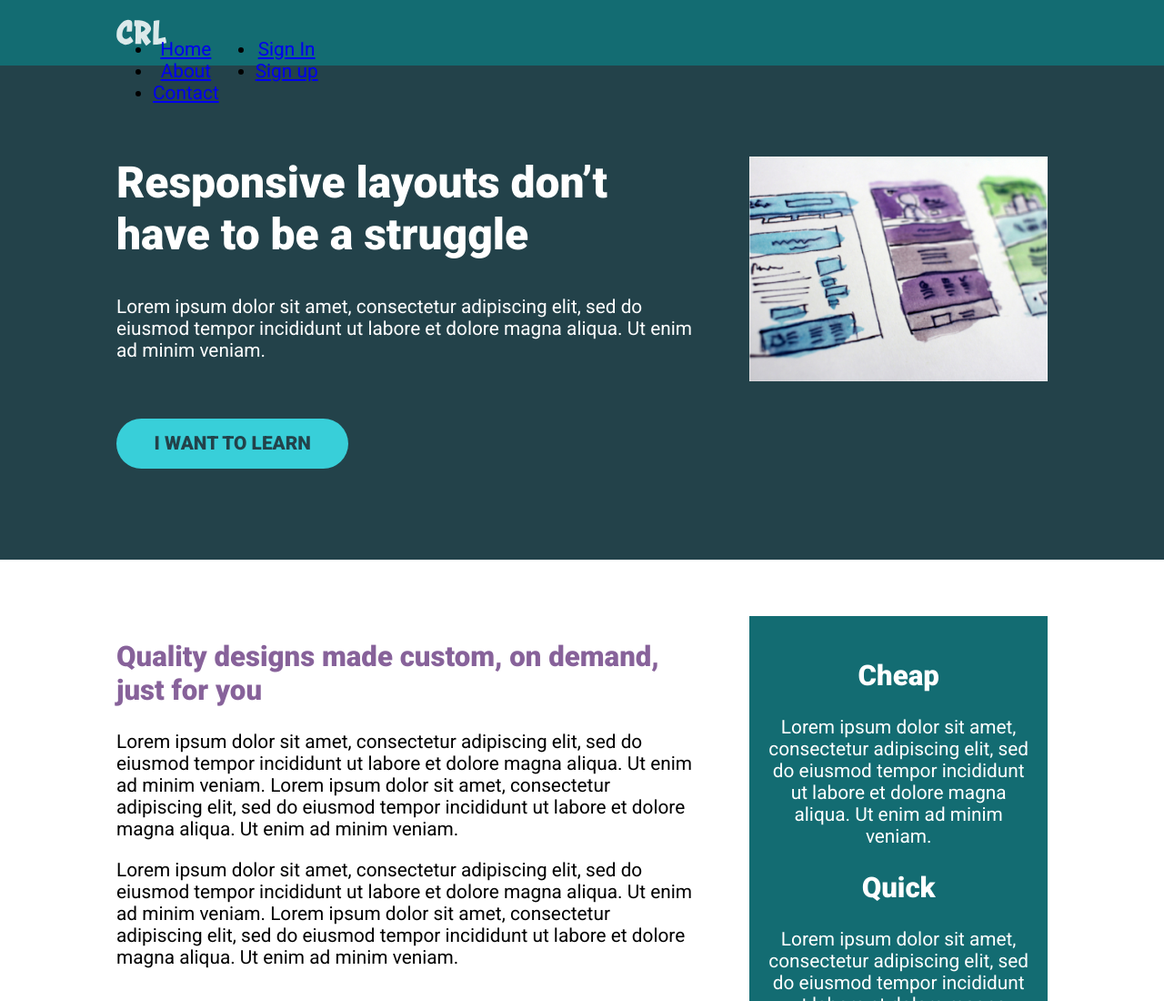
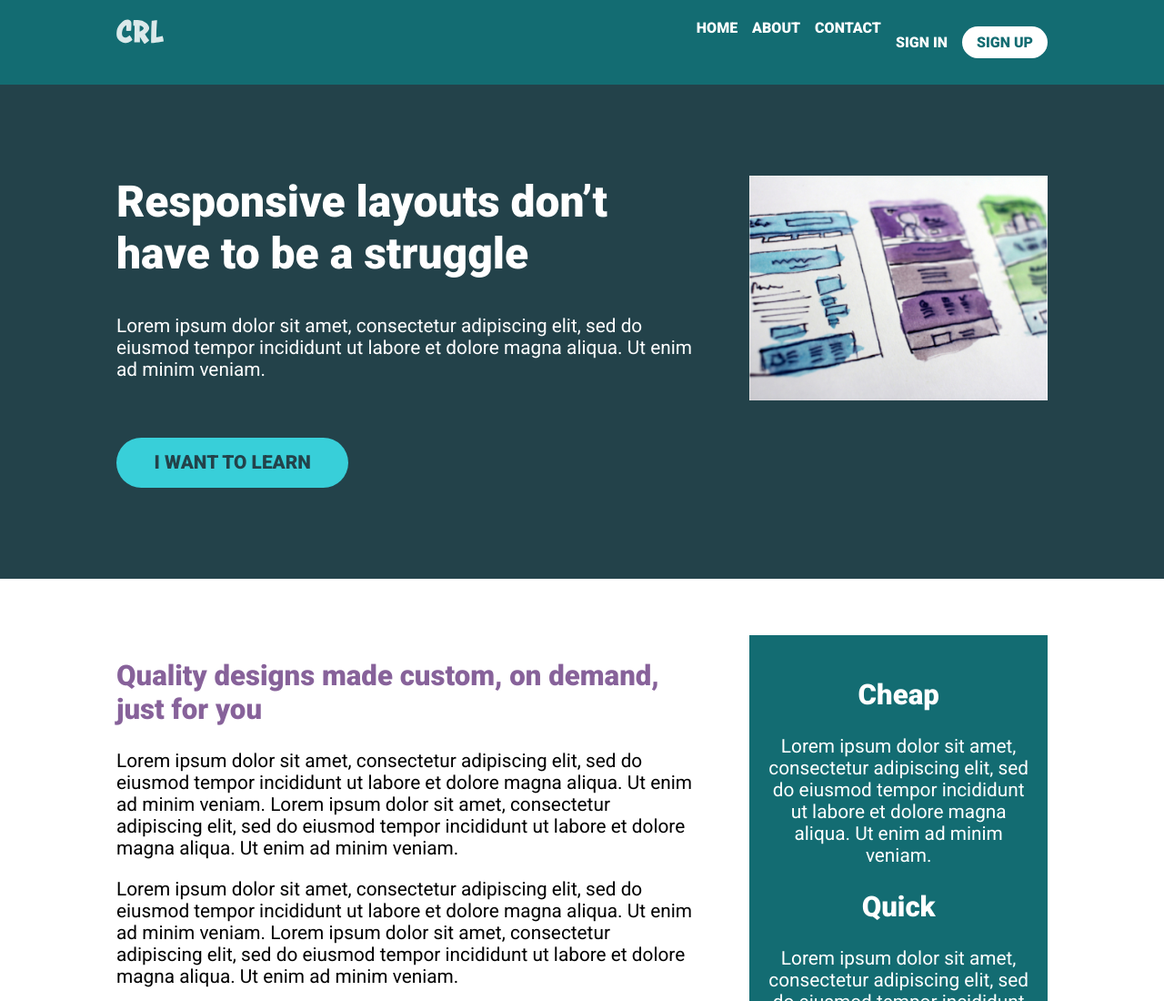
Before and after one commit to MaadhavBhatt/kp-conquering-responsive-layouts, a plain HTML site: page challenge08 – mobile nav challenge/index.html in a window 1280 px wide. Shown: the top 1100 px of the page at 91% size. Drawn offline with Linux system fonts and the light colour scheme.

Commit message:
Complete mobile nav challenge

```diff
--- a/challenge08 – mobile nav challenge/style.css
+++ b/challenge08 – mobile nav challenge/style.css
@@ -66,6 +66,7 @@ header {
 
 .nav {
   width: 100%;
+  margin-top: 1rem;
 }
 
 .nav-toggle {
@@ -85,6 +86,40 @@ header {
 
 .nav-toggle:focus,
 .nav-toggle:hover {
+  opacity: 0.75;
+}
+
+.nav__list {
+  margin: 0;
+  padding: 0;
+  list-style: none;
+  font-size: 1rem;
+  font-weight: 600;
+}
+
+.nav__list--primary {
+  margin-bottom: 2em;
+}
+
+.nav__item {
+  margin-top: 1em;
+}
+
+.nav__link {
+  color: #fff;
+  text-decoration: none;
+  text-transform: uppercase;
+}
+
+.nav__link--button {
+  background: #fff;
+  color: #136c72;
+  border-radius: 2em;
+  padding: 0.5em 1em;
+}
+
+.nav__link:hover,
+.nav__link:focus {
   opacity: 0.75;
 }
 
@@ -167,9 +202,24 @@ header {
   }
 
   .nav {
+    position: relative;
     visibility: visible;
+    margin-top: 0;
+    height: auto;
+
     display: flex;
-    height: auto;
+    gap: 1rem;
+    justify-content: flex-end;
+    align-items: center;
+  }
+
+  .nav__list {
+    display: flex;
+    gap: 1rem;
+  }
+
+  .nav__item {
+    margin: 0;
   }
 
   .row {
```
Also changed, not shown: challenge08 – mobile nav challenge/index.html (+1 -1 lines).
